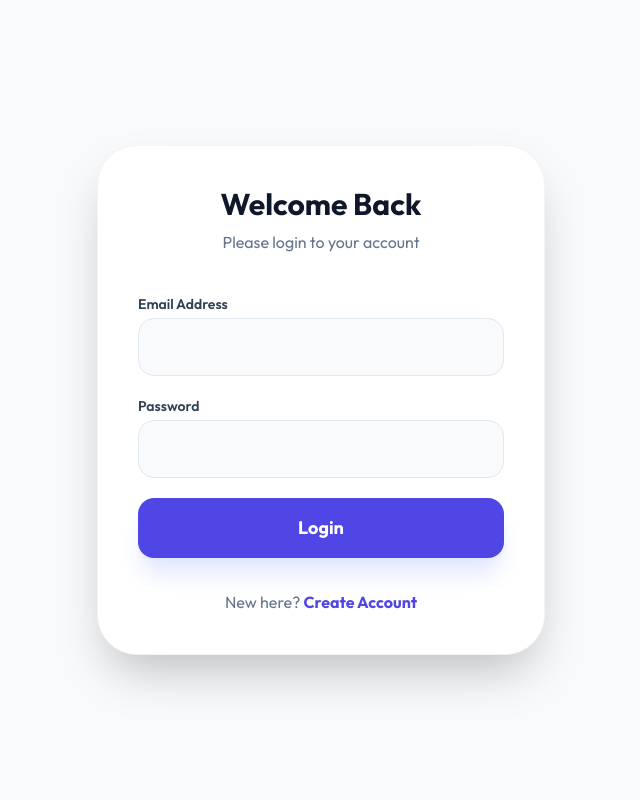
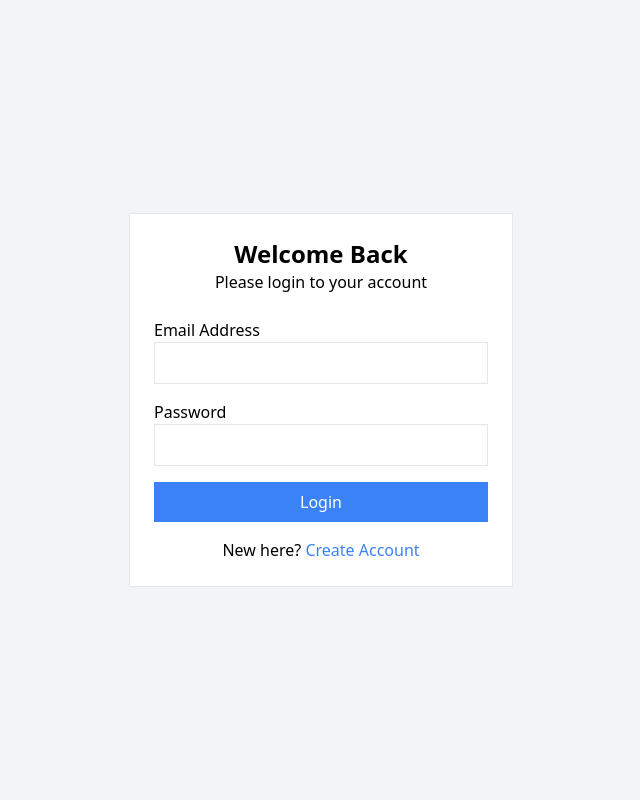
Before and after one commit to Kalharapasan/Hotel-Management-System, a PHP site: page /Views/auth/login.php in a window 1280 px wide. Shown: the whole page, without its empty margins (319-959 px from the left). Run offline with PHP 8.4, Linux system fonts and the light colour scheme; some libraries are stand-ins or nearby versions.

Commit message:
Refactor login view for improved styling and structure

```diff
--- a/Views/auth/login.php
+++ b/Views/auth/login.php
@@ -4,36 +4,73 @@
     <meta charset="UTF-8">
     <meta name="viewport" content="width=device-width, initial-scale=1.0">
     <title>Login | LuxeStay</title>
+
+    <!-- Tailwind CSS -->
     <script src="https://cdn.tailwindcss.com"></script>
-    <link href="https://fonts.googleapis.com/css2?family=Outfit:wght@300;400;600;700&display=swap" rel="stylesheet">
-    <style>body { font-family: 'Outfit', sans-serif; }</style>
+
 </head>
-<body class="bg-slate-50 flex items-center justify-center min-h-screen p-4">
-    <div class="max-w-md w-full bg-white rounded-[40px] shadow-2xl p-10 border border-slate-100">
-        <div class="text-center mb-10">
-            <h1 class="text-3xl font-bold text-slate-900">Welcome Back</h1>
-            <p class="text-slate-500 mt-2">Please login to your account</p>
+<body class="bg-gray-100 flex justify-center items-center min-h-screen">
+
+    <!-- Login Container -->
+    <div class="w-96 bg-white p-6 border">
+
+        <!-- Heading -->
+        <div class="text-center mb-6">
+            <h1 class="text-2xl font-bold">Welcome Back</h1>
+            <p>Please login to your account</p>
         </div>
 
+        <!-- Error Message -->
         <?php if(!empty($error)): ?>
-            <div class="bg-red-50 text-red-600 p-4 rounded-2xl mb-6 text-sm border border-red-100"><?php echo $error; ?></div>
+            <div class="bg-red-100 text-red-600 p-2 mb-4 border">
+                <?php echo $error; ?>
+            </div>
         <?php endif; ?>
 
-        <form action="/login" method="POST" class="space-y-5">
-            <div>
-                <label class="block text-sm font-semibold text-slate-700 mb-1">Email Address</label>
-                <input type="email" name="email" required class="w-full px-5 py-4 rounded-2xl border border-slate-200 bg-slate-50 outline-none focus:ring-2 focus:ring-indigo-500">
+        <!-- Login Form -->
+        <form action="/login" method="POST">
+
+            <!-- Email Input -->
+            <div class="mb-4">
+                <label>Email Address</label>
+                <input
+                    type="email"
+                    name="email"
+                    required
+                    class="w-full p-2 border"
+                >
             </div>
-            <div>
-                <label class="block text-sm font-semibold text-slate-700 mb-1">Password</label>
-                <input type="password" name="password" required class="w-full px-5 py-4 rounded-2xl border border-slate-200 bg-slate-50 outline-none focus:ring-2 focus:ring-indigo-500">
+
+            <!-- Password Input -->
+            <div class="mb-4">
+                <label>Password</label>
+                <input
+                    type="password"
+                    name="password"
+                    required
+                    class="w-full p-2 border"
+                >
             </div>
-            <button type="submit" class="w-full bg-indigo-600 text-white py-4 rounded-2xl font-bold text-lg hover:bg-indigo-700 transition shadow-xl shadow-indigo-100">Login</button>
+
+            <!-- Login Button -->
+            <button
+                type="submit"
+                class="w-full bg-blue-500 text-white p-2"
+            >
+                Login
+            </button>
+
         </form>
 
-        <p class="text-center text-slate-500 mt-8">
-            New here? <a href="/register" class="text-indigo-600 font-bold">Create Account</a>
+        <!-- Register Link -->
+        <p class="text-center mt-4">
+            New here?
+            <a href="/register" class="text-blue-500">
+                Create Account
+            </a>
         </p>
+
     </div>
+
 </body>
 </html>
```
